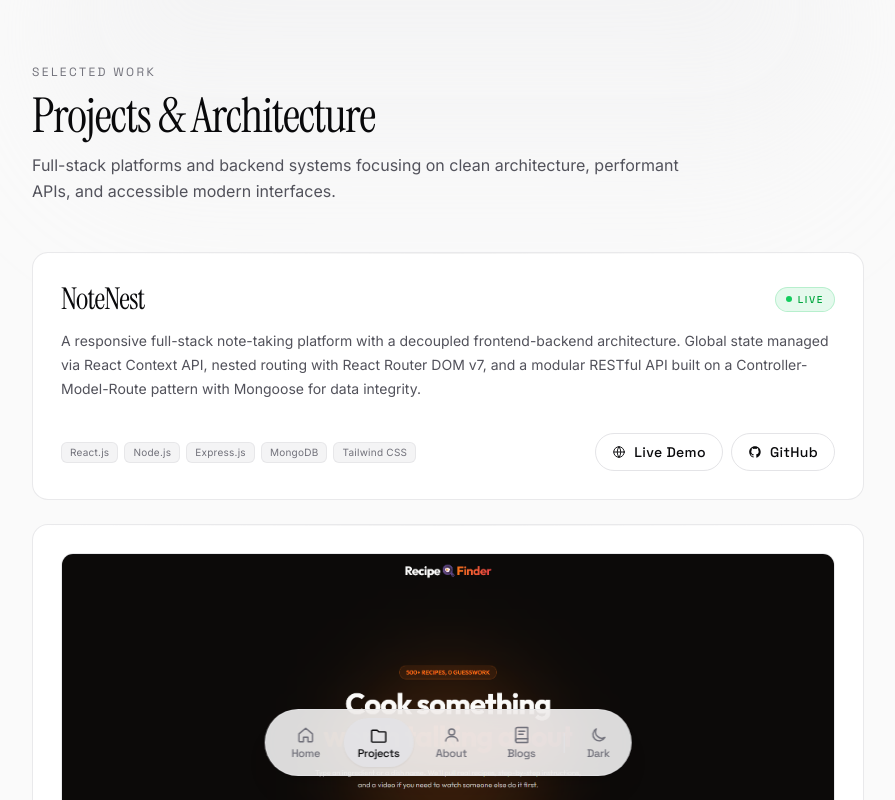
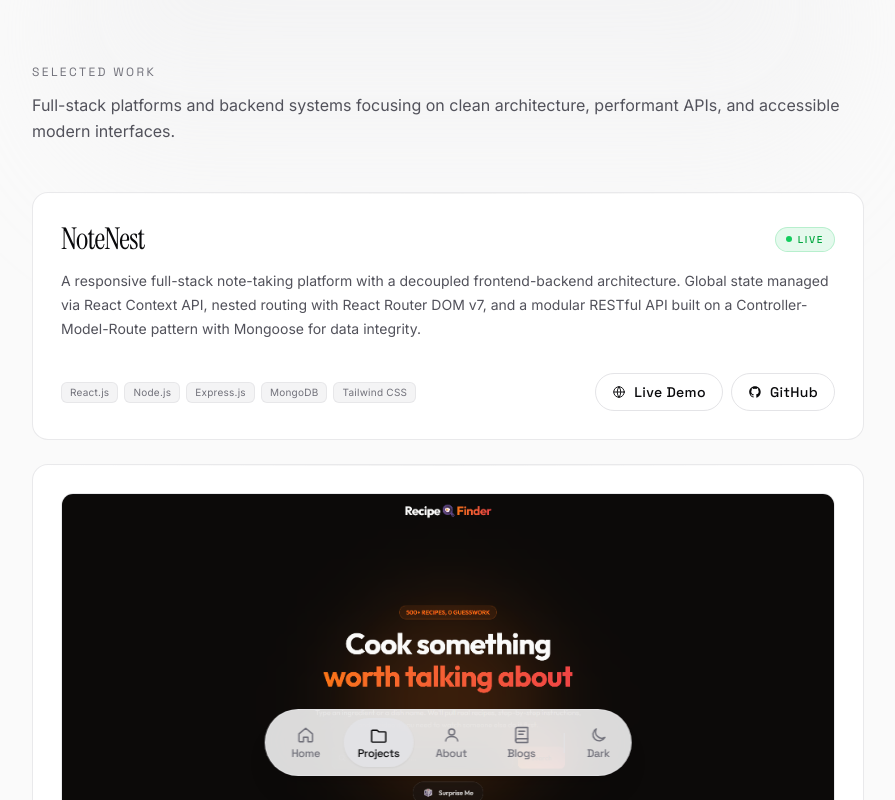
Before and after one commit to shivamkumarlogs/Portfolio, a React (Vite) app: page /projects in a window 1280 px wide. Shown: the top 800 px of the page, without its empty margins (192-1087 px from the left). Built offline with nearby package versions, Linux system fonts and the light colour scheme.

Commit message:
style: refine layout constraints and streamline page headers

```diff
--- a/src/pages/AboutPage.jsx
+++ b/src/pages/AboutPage.jsx
@@ -115,7 +115,7 @@ export function AboutPage() {
         <p className="font-display text-xs uppercase tracking-[0.2em] text-(--text-muted)">
           About Me
         </p>
-        <div className="space-y-3 pt-2 text-sm sm:text-base leading-relaxed text-(--text-secondary) font-sans max-w-3xl">
+        <div className="space-y-3 pt-2 text-sm sm:text-base leading-relaxed text-(--text-secondary) font-sans">
           {profile.about?.map((point, index) => (
             <p key={index}>{formatBioText(point)}</p>
           ))}
--- a/src/pages/BlogsPage.jsx
+++ b/src/pages/BlogsPage.jsx
@@ -9,12 +9,12 @@ export function BlogsPage() {
           Writing
         </h1>
         <p className="text-sm text-(--text-muted)">
-          Thoughts on full-stack architecture, backend systems, and web performance.
+          Thoughts on full-stack architecture, backend systems, and web
+          performance.
         </p>
       </header>
 
       {/* Pure Typographic List */}
-      {/* In BlogsPage.jsx */}
       <div className="pt-2 divide-y divide-dashed divide-(--border-soft)">
         {blogs.map((post) => (
           <a
@@ -34,7 +34,6 @@ export function BlogsPage() {
           </a>
         ))}
       </div>
-
     </div>
   );
 }
--- a/src/pages/HomePage.jsx
+++ b/src/pages/HomePage.jsx
@@ -111,7 +111,7 @@ export function HomePage() {
         </div>
 
         {/* Crisp Mission Statement */}
-        <p className="text-base sm:text-lg leading-relaxed text-(--text-secondary) max-w-2xl">
+        <p className="text-base sm:text-lg leading-relaxed text-(--text-secondary)">
           Crafting digital products where thoughtful interface design meets clean,
           scalable full-stack architecture. Building with React, Node.js, Express, and MongoDB.
         </p>
@@ -133,7 +133,6 @@ export function HomePage() {
             rel="noopener noreferrer"
             className="inline-flex items-center gap-1.5 px-3.5 py-2 rounded-xl border border-(--border-soft) bg-(--surface) text-xs sm:text-sm font-medium text-(--text-primary) hover:border-(--border) hover:bg-(--surface-raised) transition-all"
           >
-            <Icon name="paperclip" size={15} />
             <span>Resume</span>
             <Icon name="arrow-up-right" size={14} className="text-(--text-muted)" />
           </a>
--- a/src/pages/ProjectsPage.jsx
+++ b/src/pages/ProjectsPage.jsx
@@ -11,10 +11,7 @@ export function ProjectsPage() {
         <p className="font-display text-xs uppercase tracking-[0.2em] text-(--text-muted)">
           Selected Work
         </p>
-        <h1 className="font-serif-accent text-3xl sm:text-4xl lg:text-5xl tracking-tight text-(--text-primary) font-medium">
-          Projects & Architecture
-        </h1>
-        <p className="text-sm sm:text-base text-(--text-secondary) max-w-2xl leading-relaxed">
+        <p className="text-sm sm:text-base text-(--text-secondary) leading-relaxed">
           Full-stack platforms and backend systems focusing on clean architecture,
           performant APIs, and accessible modern interfaces.
         </p>
@@ -108,7 +105,7 @@ export function ProjectsPage() {
           href={`https://mail.google.com/mail/?view=cm&fs=1&to=${EMAIL}`}
           target="_blank"
           rel="noopener noreferrer"
-          className="group inline-flex items-center gap-1.5 font-medium text-(--text-primary) hover:text-(--accent-link) transition-colors"
+          className="group inline-flex items-center gap-1.5 font-medium text-(--text-primary) hover:text-(--text-muted) transition-colors"
         >
           <span>Let's talk</span>
           <span className="transition-transform duration-200 group-hover:translate-x-0.5">
```
Lines whose indentation alone changed are shown as unchanged.
